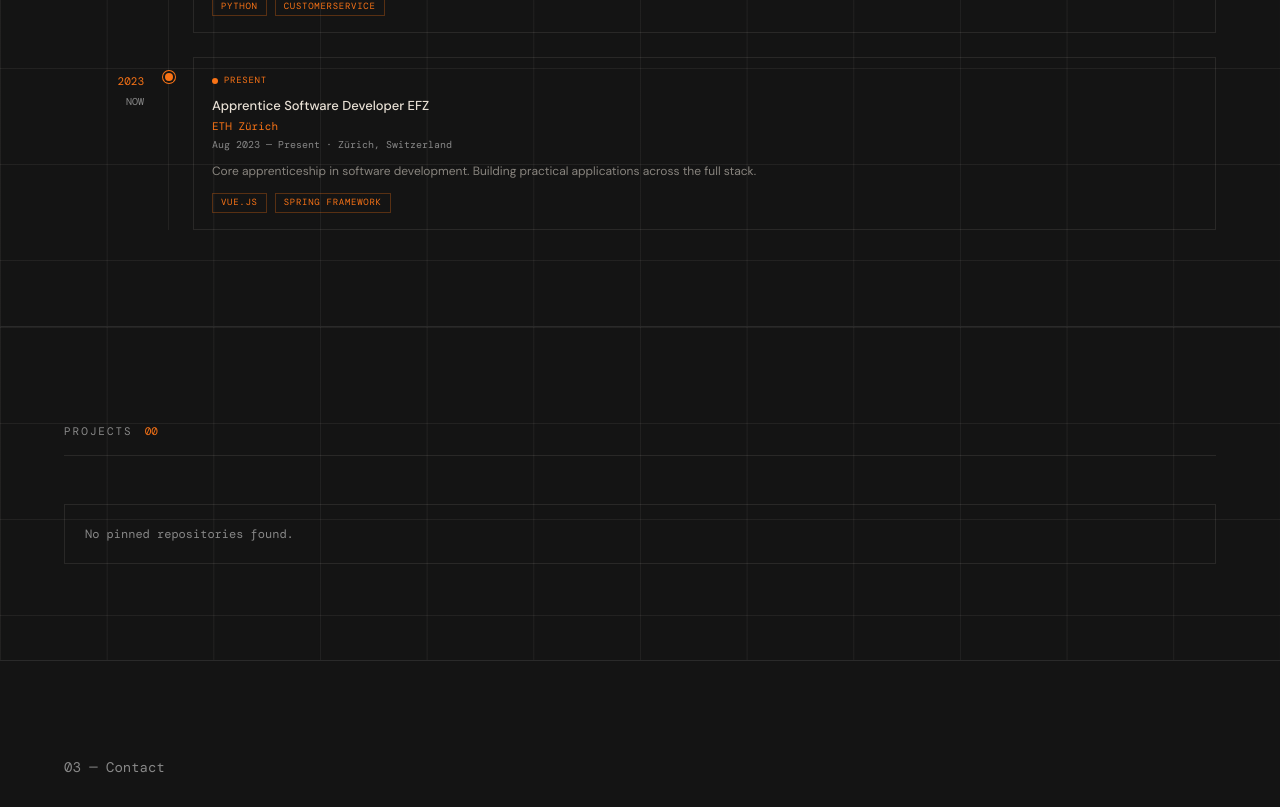
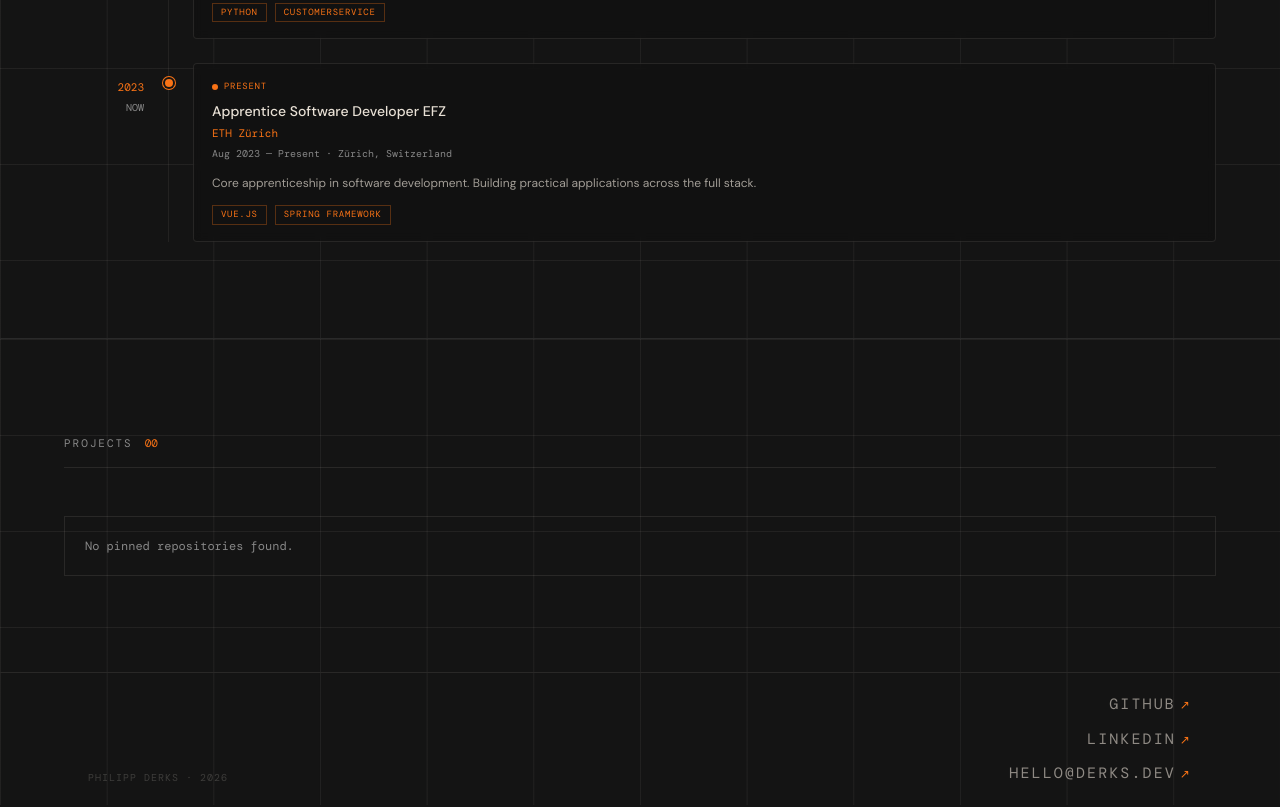
Before and after one commit to philderks/portfolio, a Next.js app: page / in a window 1280 px wide. Shown: the part 1440-2247 px from the top of the page. Built offline with nearby package versions, Linux system fonts and the light colour scheme.

Commit message:
Refactor contact section and update experience styling

```diff
--- a/src/app/page.tsx
+++ b/src/app/page.tsx
@@ -2,8 +2,7 @@ import { Hero } from "@/components/Hero";
 import { About } from "@/components/About";
 import { ExperienceSection } from "@/components/ExperienceSection";
 import { ProjectsSection } from "@/components/ProjectsSection";
-import { Contact } from "@/components/Contact";
-import { Footer } from "@/components/Footer";
+import { ContactSection } from "@/components/ContactSection";
 import { GridLines } from "@/components/GridLines";
 import { getPinnedRepos } from "@/lib/github";
 
@@ -21,9 +20,8 @@ export default async function Home() {
           <About />
           <ExperienceSection />
           <ProjectsSection repos={repos} />
-          <Contact />
         </main>
-        <Footer />
+        <ContactSection />
       </div>
     </>
   );
--- /dev/null
+++ b/src/components/ContactSection.tsx
@@ -0,0 +1,64 @@
+const links = [
+  {
+    label: "GitHub",
+    href: "https://github.com/philderks",
+    ariaLabel: "GitHub profile",
+    external: true,
+  },
+  {
+    label: "LinkedIn",
+    href: "https://linkedin.com/in/philderks",
+    ariaLabel: "LinkedIn profile",
+    external: true,
+  },
+  {
+    label: "hello@derks.dev",
+    href: "mailto:hello@derks.dev",
+    ariaLabel: "Send email",
+    external: false,
+  },
+];
+
+export function ContactSection() {
+  const currentYear = new Date().getFullYear();
+
+  return (
+    <footer
+      aria-label="Contact"
+      className="relative border-t border-[rgba(26,26,26,0.10)] dark:border-[rgba(232,224,213,0.10)] overflow-hidden"
+    >
+      <div
+        className="absolute inset-0 pointer-events-none [--grid-line:rgba(26,26,26,0.06)] dark:[--grid-line:rgba(232,224,213,0.07)]"
+        style={{
+          backgroundImage:
+            "linear-gradient(90deg, var(--grid-line) 1px, transparent 1px)",
+          backgroundSize: "calc(100% / 12) 100%",
+        }}
+        aria-hidden="true"
+      />
+
+      <div className="relative mx-auto max-w-6xl flex justify-between items-end py-5 px-6">
+        <span className="font-mono text-[10px] uppercase tracking-widest text-[rgba(26,26,26,0.20)] dark:text-[rgba(232,224,213,0.20)]">
+          Philipp Derks &middot; {currentYear}
+        </span>
+
+        <nav className="flex flex-col items-end gap-3">
+          {links.map((link) => (
+            <a
+              key={link.href}
+              href={link.href}
+              aria-label={link.ariaLabel}
+              {...(link.external
+                ? { target: "_blank", rel: "noopener noreferrer" }
+                : {})}
+              className="font-mono text-[15px] uppercase tracking-[0.14em] text-[rgba(26,26,26,0.52)] dark:text-[rgba(232,224,213,0.58)] hover:text-text transition-colors duration-150"
+            >
+              {link.label}
+              <span className="ml-1 text-[12px] text-accent">&#8599;</span>
+            </a>
+          ))}
+        </nav>
+      </div>
+    </footer>
+  );
+}
--- a/src/components/ExperienceSection.tsx
+++ b/src/components/ExperienceSection.tsx
@@ -87,7 +87,7 @@ export function ExperienceSection() {
                   />
                 </div>
 
-                <div className="border border-[rgba(26,26,26,0.10)] dark:border-[rgba(232,224,213,0.10)] hover:border-[rgba(26,26,26,0.20)] dark:hover:border-[rgba(232,224,213,0.20)] transition-colors p-[16px_18px]">
+                <div className="rounded-sm border border-[rgba(26,26,26,0.10)] bg-[rgba(255,255,255,0.62)] dark:bg-[rgba(16,16,16,0.55)] supports-backdrop-filter:backdrop-blur-[3px] dark:supports-backdrop-filter:backdrop-blur-xs dark:border-[rgba(232,224,213,0.10)] hover:border-[rgba(26,26,26,0.20)] dark:hover:border-[rgba(232,224,213,0.20)] transition-colors p-[16px_18px]">
                   {entry.present && (
                     <div className="flex items-center gap-1.5 mb-2">
                       <span className="relative flex h-1.5 w-1.5">
@@ -104,19 +104,19 @@ export function ExperienceSection() {
                     </div>
                   )}
 
-                  <h3 className="font-sans text-[13px] font-medium text-text">
+                  <h3 className="font-sans text-[14px] font-medium text-text leading-snug">
                     {entry.role}
                   </h3>
 
-                  <p className="font-mono text-[11px] text-accent mt-[3px]">
+                  <p className="font-mono text-[11px] text-accent mt-1">
                     {entry.company}
                   </p>
 
-                  <p className="font-mono text-[10px] text-muted mt-[2px]">
+                  <p className="font-mono text-[10px] text-muted mt-1">
                     {entry.period} &middot; {entry.location}
                   </p>
 
-                  <p className="font-sans text-[12px] leading-[1.6] mt-[10px] text-[rgba(26,26,26,0.55)] dark:text-[rgba(232,224,213,0.55)]">
+                  <p className="font-sans text-[12px] leading-[1.7] mt-3 text-[rgba(26,26,26,0.66)] dark:text-[rgba(232,224,213,0.68)]">
                     {entry.description}
                   </p>
 
--- a/src/components/Hero.tsx
+++ b/src/components/Hero.tsx
@@ -44,10 +44,6 @@ export function Hero() {
           <div className="mt-16 md:mt-0">
             <p className="text-xs uppercase tracking-widest text-muted">
               Software Developer
-            </p>
-            <p className="mt-2 flex items-center gap-2 text-xs text-muted">
-              <span className="inline-block h-1.5 w-1.5 rounded-full bg-green-500" />
-              Available
             </p>
           </div>
         </div>
```
